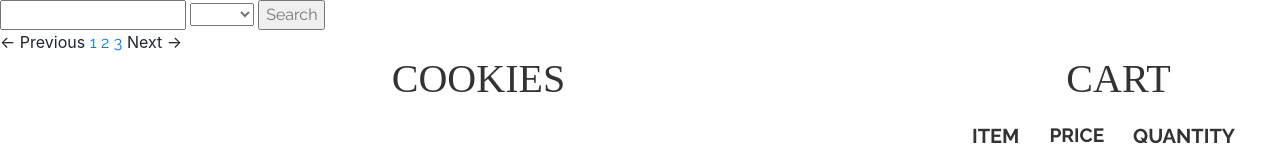
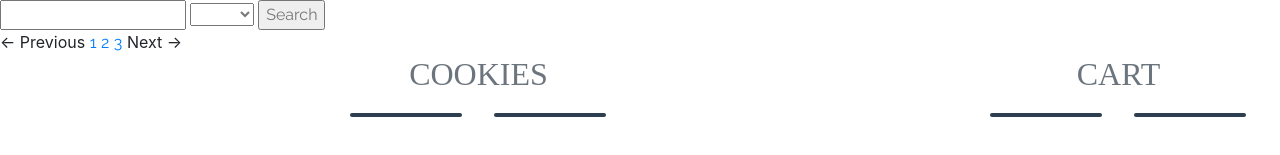
Before and after one commit to edwardyangjr/CookiePassion, a PHP site: page /CookiePassion/project_browse.php in a window 1280 px wide. Shown: the part 245-400 px from the top of the page. Run offline with PHP 8.4, Linux system fonts and the light colour scheme; data comes from the database, SQL or seed files in the repository; some web fonts are replaced.

Commit message:
edited css file to pull from one

```diff
--- a/index.php
+++ b/index.php
@@ -11,7 +11,7 @@
     <title>Cookie Passion</title>
 
     <!-- external CSS -->
-    <link href="css/homepage/styles.css" rel="stylesheet" />
+    <link href="css/styles.css" rel="stylesheet" />
     <link rel="stylesheet" href="css/styles.css" />
     <link rel="stylesheet" href="https://cdn.jsdelivr.net/npm/bootstrap@4.5.3/dist/css/bootstrap.min.css" integrity="sha384-TX8t27EcRE3e/ihU7zmQxVncDAy5uIKz4rEkgIXeMed4M0jlfIDPvg6uqKI2xXr2" crossorigin="anonymous">
 
--- a/project_browse.php
+++ b/project_browse.php
@@ -62,7 +62,14 @@
     <table>
         <tr>
         <td class="container browse-section">  <!-- left column: cookies display -->
-            <h2 class="section-header">COOKIES</h2>
+            <h2 class="page-section-heading text-center text-uppercase text-secondary mb-0" >COOKIES</h2>
+
+            <!-- Icon Divider -->
+            <div class="divider-custom">
+                <div class="divider-custom-line"></div>
+                <div class="divider-custom-icon"><i class="fas fa-star"></i></div>
+                <div class="divider-custom-line"></div>
+            </div>
             <br />
             <?php
                 if (isset($_SESSION["privilege"])) {
@@ -173,7 +180,13 @@
 
         <!-- right columns: responsive cart with js -->
         <td  class="container cart-section">
-            <h2 class="section-header">CART</h2>
+                <h2 class="page-section-heading text-center text-uppercase text-secondary mb-0" >CART</h2>
+                <!-- Icon Divider -->
+                <div class="divider-custom">
+                    <div class="divider-custom-line"></div>
+                    <div class="divider-custom-icon"><i class="fas fa-star"></i></div>
+                    <div class="divider-custom-line"></div>
+                </div>
             <div class="cart-row">
                 <span class="cart-item cart-header cart-column">ITEM</span>
                 <span class="cart-price cart-header cart-column">PRICE</span>
```
